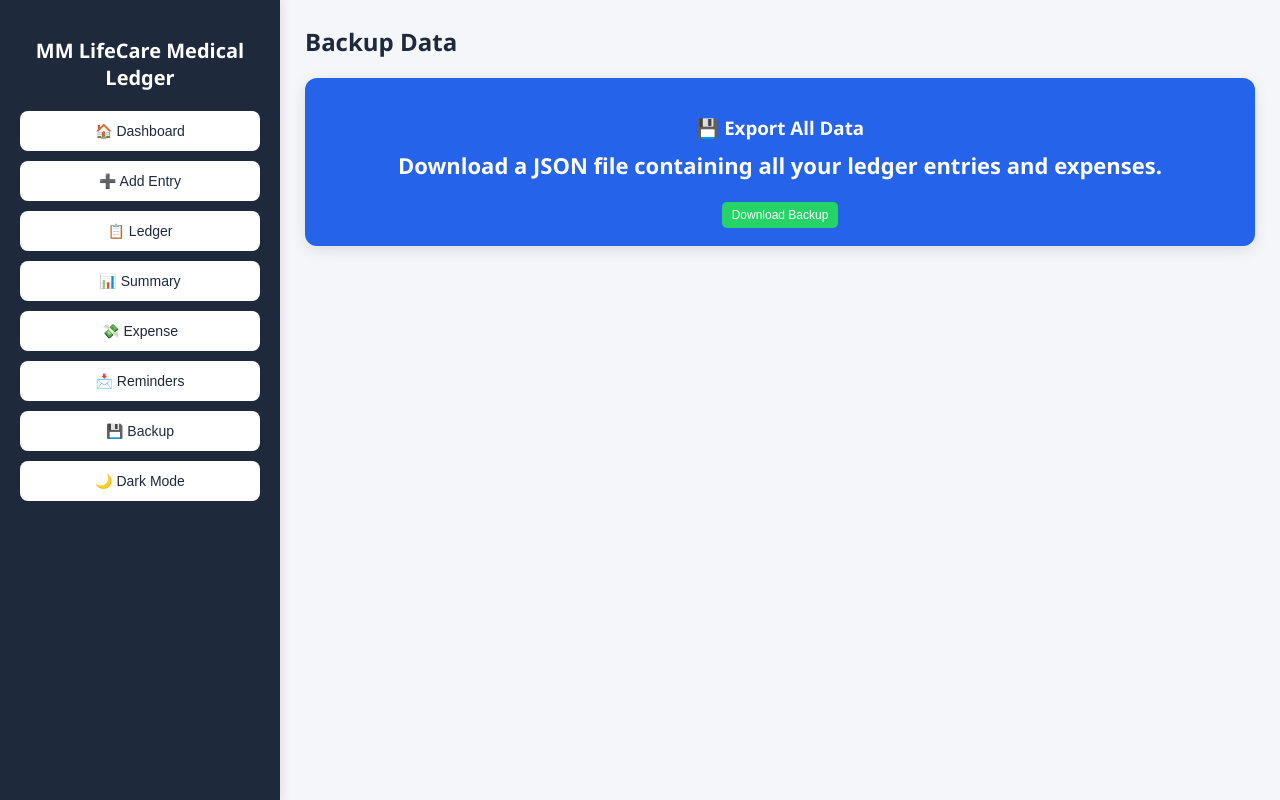
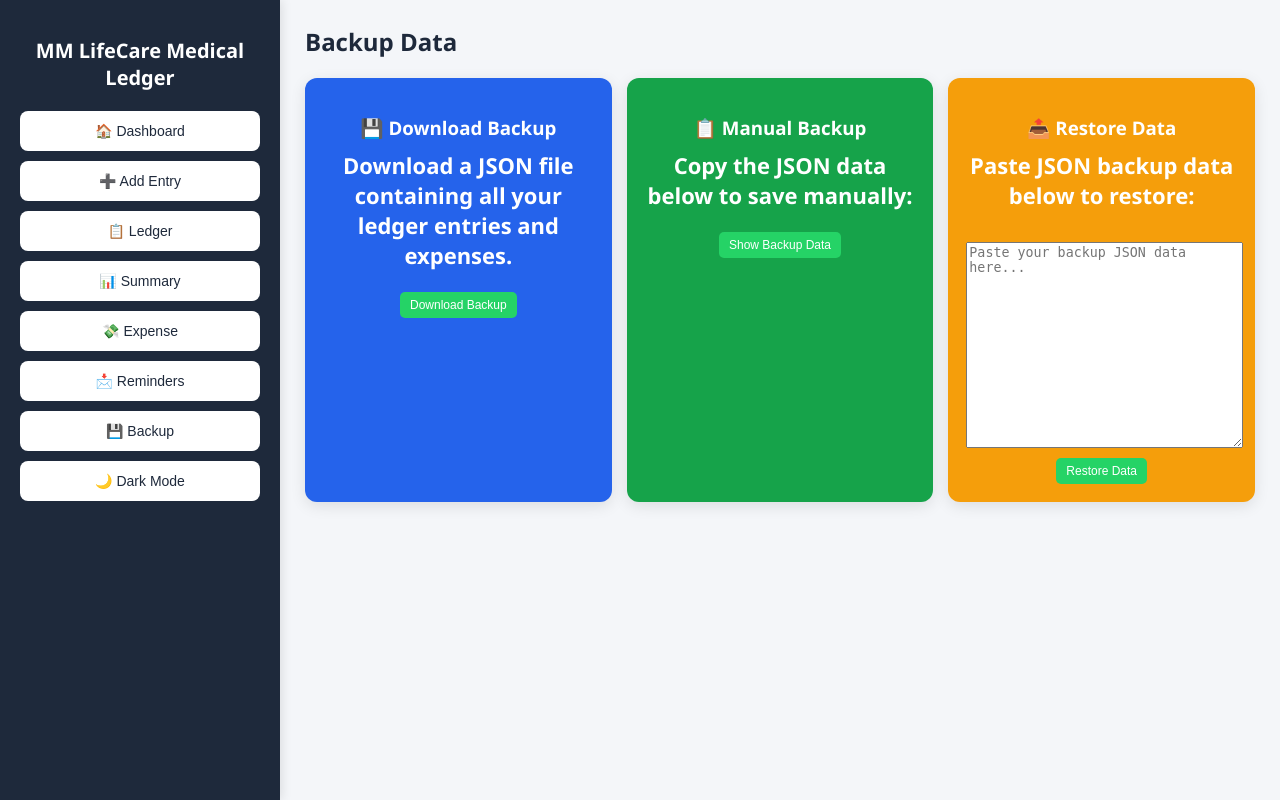
Before and after one commit to makibul98545/pharmacy-app, a Flask app: page / in a window 1280 px wide, after a click on "💾 Backup". Run offline with Flask 3, Linux system fonts and the light colour scheme; data that the repository does not hold is empty.

Commit message:
Add manual backup and restore options: show/copy JSON data and paste/restore functionality

```diff
--- a/app.py
+++ b/app.py
@@ -114,6 +114,76 @@ def proxy_request(method, path, **kwargs):
         return jsonify(response.json()), response.status_code
     except ValueError:
         return response.text, response.status_code
+
+@app.route('/import_data', methods=['POST'])
+def import_data():
+    if REMOTE_API_URL:
+        return proxy_request('POST', '/import_data', json=request.get_json())
+
+    try:
+        data = request.json
+        if not data or 'ledger' not in data:
+            return jsonify({"error": "Invalid data format"}), 400
+
+        imported_ledger = 0
+        imported_expenses = 0
+
+        # Import ledger entries
+        if 'ledger' in data:
+            for entry in data['ledger']:
+                # Skip if entry already exists (by checking customer_name, date, and amount)
+                existing = Ledger.query.filter_by(
+                    customer_name=entry['customer_name'],
+                    date=parse_datetime(entry['date']),
+                    current_purchase=entry.get('current_purchase', 0)
+                ).first()
+
+                if not existing:
+                    ledger_entry = Ledger(
+                        entry_type=entry.get('entry_type', 'customer'),
+                        customer_name=entry['customer_name'],
+                        phone=entry.get('phone', ''),
+                        date=parse_datetime(entry['date']),
+                        current_purchase=entry.get('current_purchase', 0),
+                        payment=entry.get('payment', 0),
+                        balance=entry.get('balance', 0),
+                        previous_balance=entry.get('previous_balance', 0),
+                        total=entry.get('total', 0)
+                    )
+                    db.session.add(ledger_entry)
+                    imported_ledger += 1
+
+        # Import expenses
+        if 'expenses' in data:
+            for expense in data['expenses']:
+                # Skip if expense already exists
+                existing = Expense.query.filter_by(
+                    title=expense['title'],
+                    date=parse_datetime(expense['date']),
+                    amount=expense['amount']
+                ).first()
+
+                if not existing:
+                    expense_entry = Expense(
+                        title=expense['title'],
+                        category=expense.get('category', 'other'),
+                        amount=expense['amount'],
+                        date=parse_datetime(expense['date'])
+                    )
+                    db.session.add(expense_entry)
+                    imported_expenses += 1
+
+        db.session.commit()
+
+        return jsonify({
+            "message": f"Imported {imported_ledger} ledger entries and {imported_expenses} expenses",
+            "ledger_count": imported_ledger,
+            "expenses_count": imported_expenses
+        })
+
+    except Exception as e:
+        db.session.rollback()
+        return jsonify({"error": str(e)}), 500
 
 # ================= CACHE CONTROL =================
 @app.after_request
@@ -289,9 +359,9 @@ def debug_columns():
     except Exception as e:
         return jsonify({"error": str(e)}), 500
 
-# -------- IMPORT DATA (FOR MIGRATION) --------
-@app.route('/import_data', methods=['POST'])
-def import_data():
+# -------- IMPORT ENTRIES (FOR MIGRATION) --------
+@app.route('/import_entries', methods=['POST'])
+def import_entries():
     try:
         from sqlalchemy import text
         data = request.json
--- a/static/script.js
+++ b/static/script.js
@@ -432,8 +432,74 @@ function exportData() {
     })
     .catch(err => {
         console.error(err);
-        alert("Error downloading backup");
+        alert("Error downloading backup. Try manual backup instead.");
     });
+}
+
+function showManualBackup() {
+    fetch(`${API}/export_data`, {
+        cache: 'no-cache'
+    })
+    .then(res => res.json())
+    .then(data => {
+        const jsonString = JSON.stringify(data, null, 2);
+        document.getElementById("backupData").value = jsonString;
+        document.getElementById("backupData").style.display = "block";
+        document.getElementById("copyBtn").style.display = "block";
+    })
+    .catch(err => {
+        console.error(err);
+        alert("Error loading backup data");
+    });
+}
+
+function copyBackupData() {
+    const textarea = document.getElementById("backupData");
+    textarea.select();
+    document.execCommand("copy");
+    alert("Backup data copied to clipboard!");
+}
+
+function restoreData() {
+    const jsonText = document.getElementById("restoreData").value.trim();
+    if (!jsonText) {
+        alert("Please paste backup data first");
+        return;
+    }
+
+    try {
+        const data = JSON.parse(jsonText);
+
+        if (!confirm(`This will import ${data.ledger?.length || 0} ledger entries and ${data.expenses?.length || 0} expenses. Continue?`)) {
+            return;
+        }
+
+        fetch(`${API}/import_data`, {
+            method: "POST",
+            headers: {"Content-Type": "application/json"},
+            body: JSON.stringify(data)
+        })
+        .then(res => res.json())
+        .then(result => {
+            if (result.error) {
+                alert("Error: " + result.error);
+            } else {
+                alert(result.message);
+                // Clear the textarea
+                document.getElementById("restoreData").value = "";
+                // Reload data
+                loadEntries();
+                loadDashboard();
+                loadExpenses();
+            }
+        })
+        .catch(err => {
+            console.error(err);
+            alert("Error restoring data");
+        });
+    } catch (e) {
+        alert("Invalid JSON format: " + e.message);
+    }
 }
 
 if ("serviceWorker" in navigator) {
--- a/templates/index.html
+++ b/templates/index.html
@@ -197,9 +197,24 @@
 
             <div class="cards">
                 <div class="card blue">
-                    <h3>💾 Export All Data</h3>
+                    <h3>💾 Download Backup</h3>
                     <p>Download a JSON file containing all your ledger entries and expenses.</p>
                     <button onclick="exportData()">Download Backup</button>
+                </div>
+
+                <div class="card green">
+                    <h3>📋 Manual Backup</h3>
+                    <p>Copy the JSON data below to save manually:</p>
+                    <button onclick="showManualBackup()">Show Backup Data</button>
+                    <textarea id="backupData" style="width:100%;height:200px;margin-top:10px;display:none;" readonly></textarea>
+                    <button onclick="copyBackupData()" id="copyBtn" style="display:none;margin-top:5px;">Copy to Clipboard</button>
+                </div>
+
+                <div class="card yellow">
+                    <h3>📤 Restore Data</h3>
+                    <p>Paste JSON backup data below to restore:</p>
+                    <textarea id="restoreData" placeholder="Paste your backup JSON data here..." style="width:100%;height:200px;margin-top:10px;"></textarea>
+                    <button onclick="restoreData()" style="margin-top:5px;">Restore Data</button>
                 </div>
             </div>
         </div>
```
